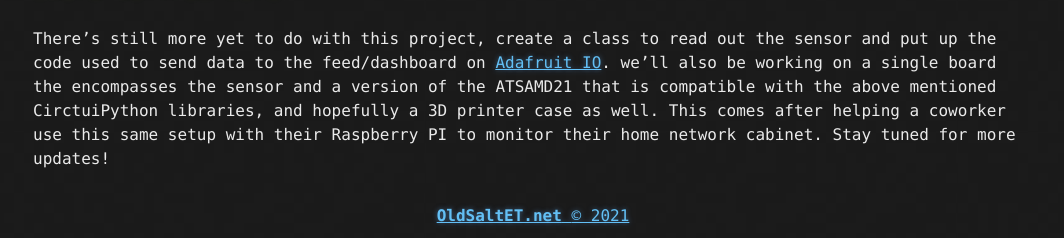
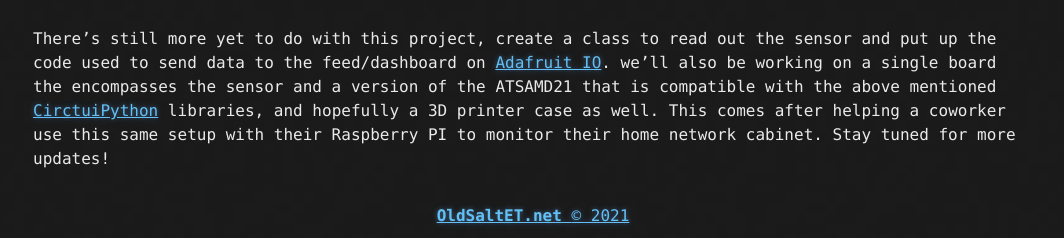
Before and after one commit to Blacknight318/Blog_OldSaltET.NET, a Jekyll site: the page built from _posts/2021-03-11-Building-a-sensor-with-CircuitPython.md, in a window 1280 px wide. Shown: the part 1996-2234 px from the top of the page, without its empty margins (107-1171 px from the left). Built offline with Jekyll 4.4.1, drawn with Linux system fonts in a browser that asks for light colours; part of the change alters nothing that is shown.

````diff
--- a/_posts/2021-03-11-Building-a-sensor-with-CircuitPython.md
+++ b/_posts/2021-03-11-Building-a-sensor-with-CircuitPython.md
@@ -60,4 +60,4 @@ def pull_data():
 ```
 
 ## Where to from here?
-There's still more yet to do with this project, create a class to read out the sensor and put up the code used to send data to the feed/dashboard on [Adafruit IO](https://io.adafruit.com). we'll also be working on a single board the encompasses the sensor and a version of the ATSAMD21 that is compatible with the above mentioned CirctuiPython libraries, and hopefully a 3D printer case as well.  This comes after helping a coworker use this same setup with their Raspberry PI to monitor their home network cabinet.  Stay tuned for more updates!
+There's still more yet to do with this project, create a class to read out the sensor and put up the code used to send data to the feed/dashboard on [Adafruit IO](https://io.adafruit.com). we'll also be working on a single board the encompasses the sensor and a version of the ATSAMD21 that is compatible with the above mentioned [CirctuiPython](https://circuitpython.org/) libraries, and hopefully a 3D printer case as well.  This comes after helping a coworker use this same setup with their Raspberry PI to monitor their home network cabinet.  Stay tuned for more updates!
````
